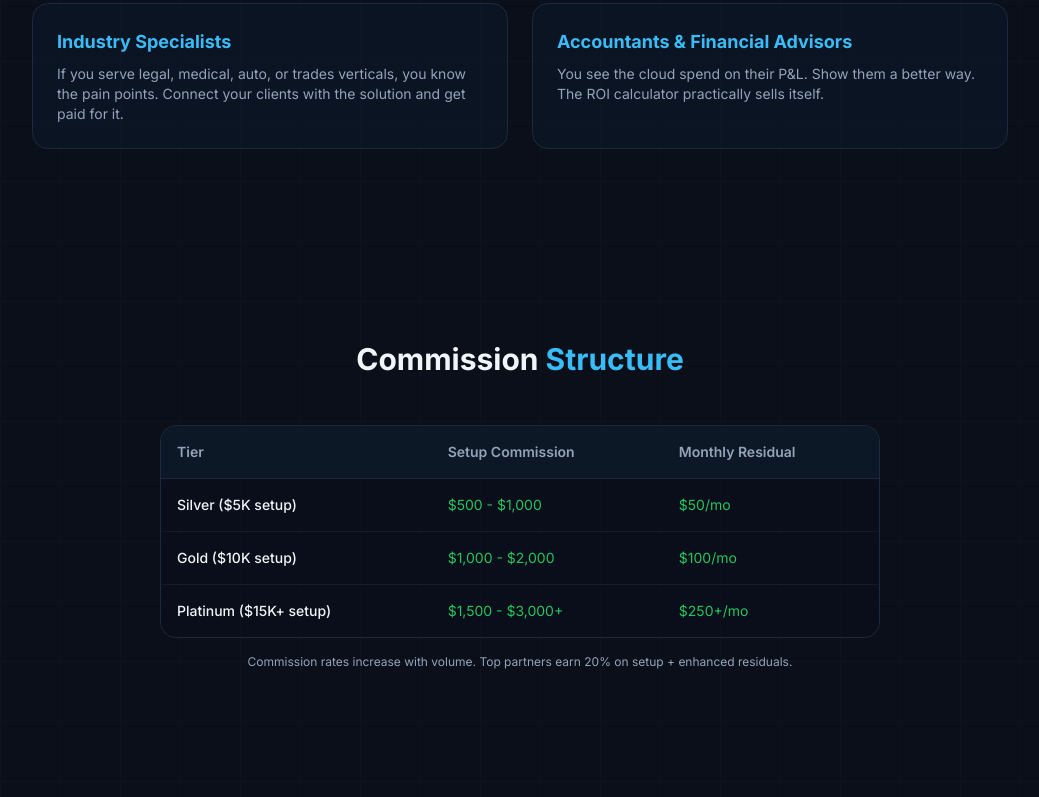
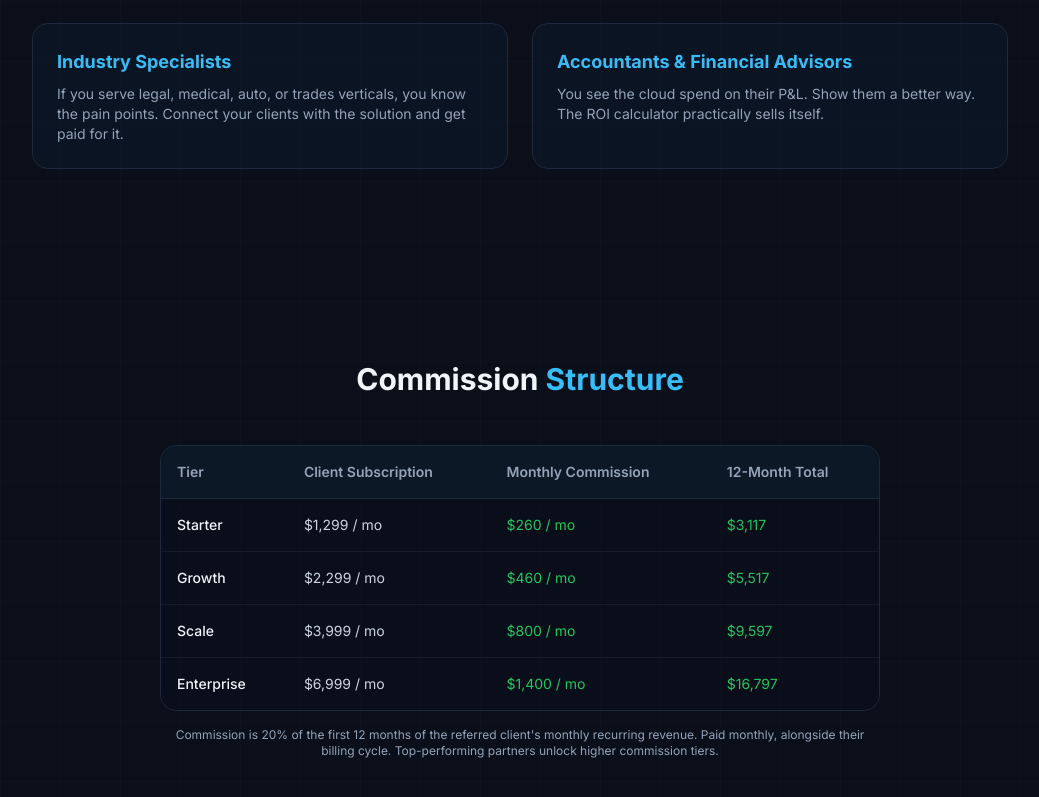
Before and after one commit to jacquesmjean/techfides-2.0, a Next.js app: page /partners in a window 1280 px wide. Shown: the part 1979-2776 px from the top of the page, without its empty margins (120-1159 px from the left). Built offline with nearby package versions, Linux system fonts and the light colour scheme.

Commit message:
Partners + Terms + Consulting: subscription-model alignment

```diff
--- a/src/app/partners/page.tsx
+++ b/src/app/partners/page.tsx
@@ -7,9 +7,9 @@ import { useI18n } from "@/i18n";
 const benefits = [
   {
     icon: "\u{1F4B0}",
-    title: "Generous Commissions",
+    title: "Recurring Commissions",
     description:
-      "Earn 10-20% of the setup fee for every referred deal that closes. Plus ongoing residual on monthly retainers for the life of the client.",
+      "Earn a percentage of the referred client's monthly subscription for the first 12 months. Paid monthly, alongside their billing cycle.",
   },
   {
     icon: "\u{1F4E6}",
@@ -154,7 +154,7 @@ export default function PartnersPage() {
             {
               step: "04",
               title: "Get Paid",
-              desc: "Earn commission on the setup fee + residual on every monthly retainer payment.",
+              desc: "Earn commission on the first 12 months of the referred client's subscription. Paid monthly, alongside their billing cycle.",
             },
           ].map((item) => (
             <div key={item.step} className="text-center">
@@ -216,35 +216,46 @@ export default function PartnersPage() {
               <tr className="border-b border-slate-800 bg-navy-900/80">
                 <th className="p-4 font-semibold text-slate-400">Tier</th>
                 <th className="p-4 font-semibold text-slate-400">
-                  Setup Commission
+                  Client Subscription
                 </th>
                 <th className="p-4 font-semibold text-slate-400">
-                  Monthly Residual
+                  Monthly Commission
+                </th>
+                <th className="p-4 font-semibold text-slate-400">
+                  12-Month Total
                 </th>
               </tr>
             </thead>
             <tbody className="divide-y divide-slate-800/50">
               <tr className="bg-slate-950/50">
-                <td className="p-4 font-medium">Silver ($5K setup)</td>
-                <td className="p-4 text-accent-green">$500 - $1,000</td>
-                <td className="p-4 text-accent-green">$50/mo</td>
+                <td className="p-4 font-medium">Starter</td>
+                <td className="p-4 text-slate-300">$1,299 / mo</td>
+                <td className="p-4 text-accent-green">$260 / mo</td>
+                <td className="p-4 text-accent-green">$3,117</td>
               </tr>
               <tr className="bg-slate-950/50">
-                <td className="p-4 font-medium">Gold ($10K setup)</td>
-                <td className="p-4 text-accent-green">$1,000 - $2,000</td>
-                <td className="p-4 text-accent-green">$100/mo</td>
+                <td className="p-4 font-medium">Growth</td>
+                <td className="p-4 text-slate-300">$2,299 / mo</td>
+                <td className="p-4 text-accent-green">$460 / mo</td>
+                <td className="p-4 text-accent-green">$5,517</td>
               </tr>
               <tr className="bg-slate-950/50">
-                <td className="p-4 font-medium">Platinum ($15K+ setup)</td>
-                <td className="p-4 text-accent-green">$1,500 - $3,000+</td>
-                <td className="p-4 text-accent-green">$250+/mo</td>
+                <td className="p-4 font-medium">Scale</td>
+                <td className="p-4 text-slate-300">$3,999 / mo</td>
+                <td className="p-4 text-accent-green">$800 / mo</td>
+                <td className="p-4 text-accent-green">$9,597</td>
+              </tr>
+              <tr className="bg-slate-950/50">
+                <td className="p-4 font-medium">Enterprise</td>
+                <td className="p-4 text-slate-300">$6,999 / mo</td>
+                <td className="p-4 text-accent-green">$1,400 / mo</td>
+                <td className="p-4 text-accent-green">$16,797</td>
               </tr>
             </tbody>
           </table>
         </div>
         <p className="mt-4 text-center text-xs text-slate-400">
-          Commission rates increase with volume. Top partners earn 20% on setup
-          + enhanced residuals.
+          Commission is 20% of the first 12 months of the referred client&apos;s monthly recurring revenue. Paid monthly, alongside their billing cycle. Top-performing partners unlock higher commission tiers.
         </p>
       </section>
 
@@ -255,27 +266,31 @@ export default function PartnersPage() {
             Already a <span className="text-accent-green">TechFides Client?</span>
           </h2>
           <p className="mx-auto mt-4 max-w-lg text-center text-slate-400">
-            Refer a business and earn credit on your retainer. Simple.
+            Refer a business and earn credit on your own subscription. Simple.
           </p>
 
-          <div className="mt-8 grid gap-6 md:grid-cols-3">
+          <div className="mt-8 grid gap-6 md:grid-cols-4">
+            <div className="rounded-xl border border-slate-800 bg-slate-950/50 p-6 text-center">
+              <p className="text-3xl font-bold text-accent-green">$250</p>
+              <p className="mt-1 text-sm text-slate-400">Credit per Starter referral</p>
+            </div>
             <div className="rounded-xl border border-slate-800 bg-slate-950/50 p-6 text-center">
               <p className="text-3xl font-bold text-accent-green">$500</p>
-              <p className="mt-1 text-sm text-slate-400">Credit per Silver referral</p>
+              <p className="mt-1 text-sm text-slate-400">Credit per Growth referral</p>
             </div>
             <div className="rounded-xl border border-slate-800 bg-slate-950/50 p-6 text-center">
               <p className="text-3xl font-bold text-accent-green">$1,000</p>
-              <p className="mt-1 text-sm text-slate-400">Credit per Gold referral</p>
+              <p className="mt-1 text-sm text-slate-400">Credit per Scale referral</p>
             </div>
             <div className="rounded-xl border border-slate-800 bg-slate-950/50 p-6 text-center">
               <p className="text-3xl font-bold text-accent-green">$2,500</p>
-              <p className="mt-1 text-sm text-slate-400">Credit per Platinum referral</p>
+              <p className="mt-1 text-sm text-slate-400">Credit per Enterprise referral</p>
             </div>
           </div>
 
           <div className="mt-8 text-center">
             <p className="text-sm text-slate-300">
-              Credits applied directly to your monthly retainer once the referred client signs.
+              Credits applied directly to your monthly subscription once the referred client signs.
               No limits on referrals. Stack credits month over month.
             </p>
             <a
```
Also changed, not shown: src/i18n/en.json.
